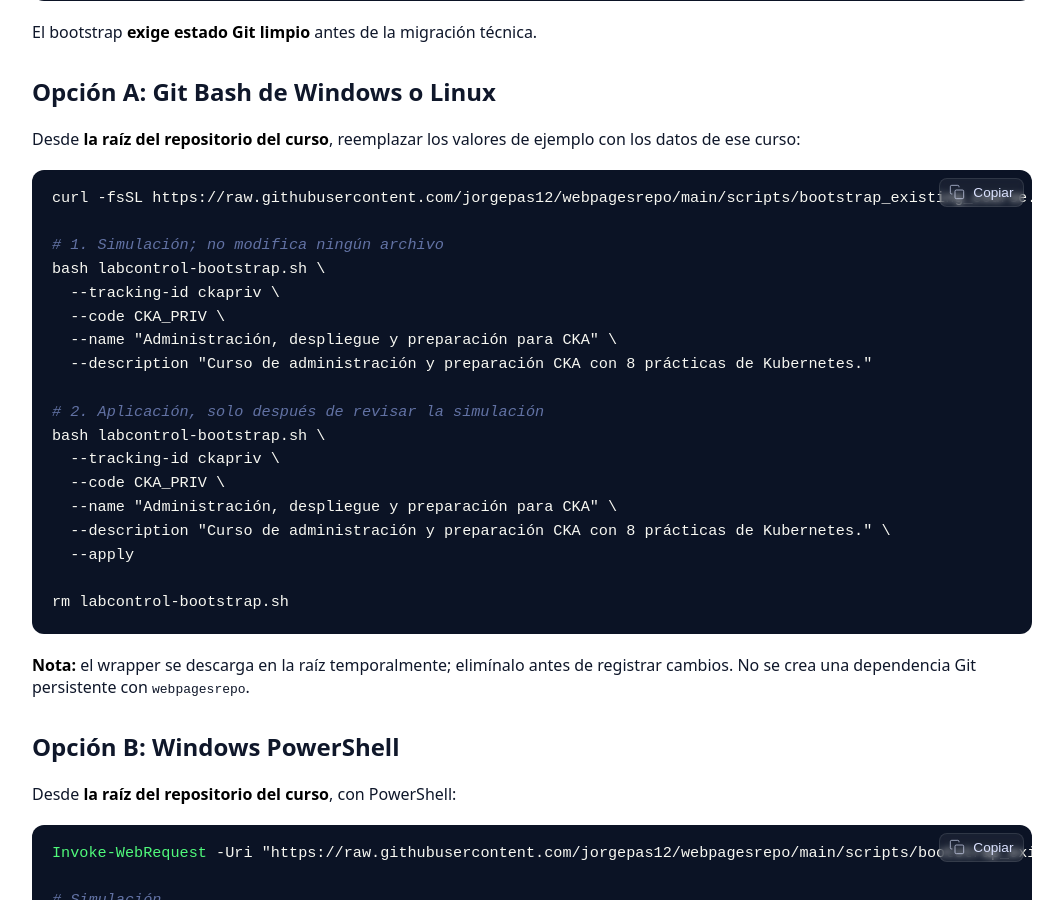
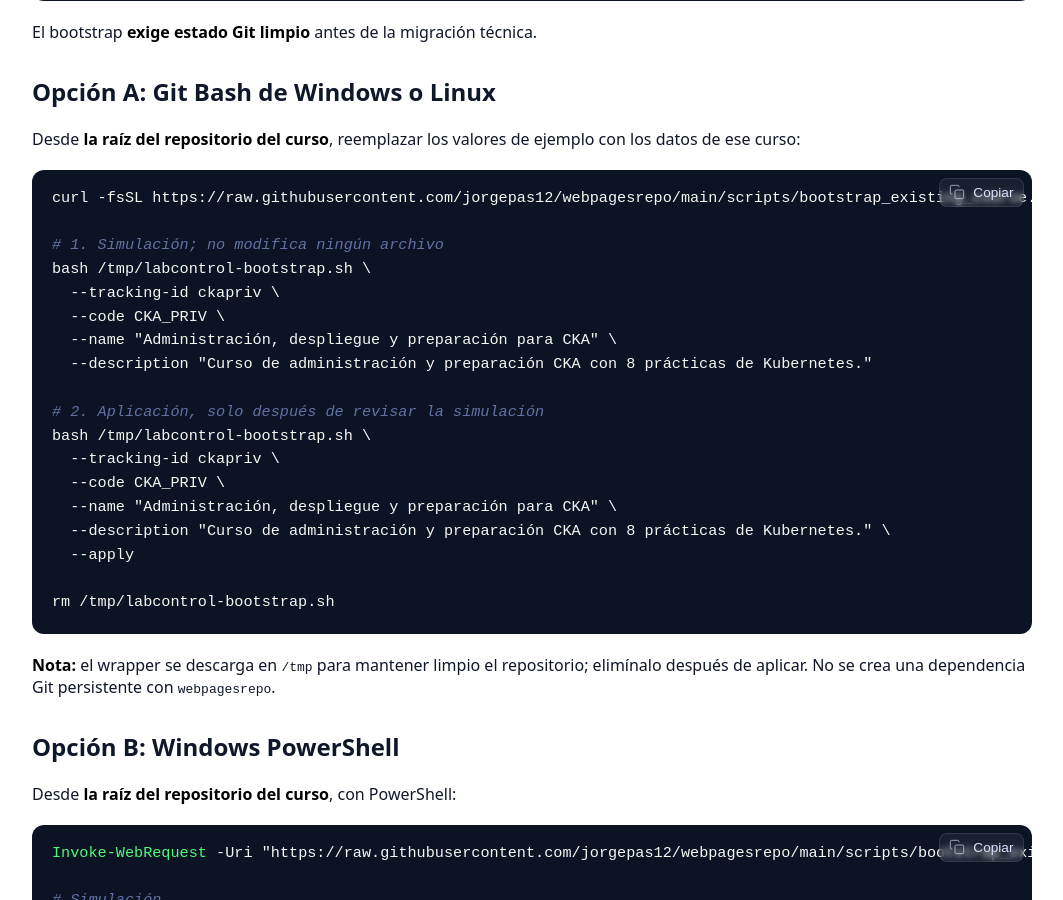
Before and after one commit to jorgepas12/webpagesrepo, a Jekyll site: the page built from docs/ONBOARDING-COURSE-INSTRUCTOR.md, in a window 1280 px wide and 900 px high, scrolled down 917 px. Shown: the whole window, without its empty margins (108-1171 px from the left). Built offline with Jekyll 4.4.1, drawn with Linux system fonts in a browser that asks for light colours; our own code applies the rules of GitHub Pages for plain Markdown files.

Commit message:
fix(docs): descargar bootstrap fuera del árbol Git limpio (#42)

````diff
--- a/docs/ONBOARDING-COURSE-INSTRUCTOR.md
+++ b/docs/ONBOARDING-COURSE-INSTRUCTOR.md
@@ -31,27 +31,27 @@ El bootstrap **exige estado Git limpio** antes de la migración técnica.
 Desde **la raíz del repositorio del curso**, reemplazar los valores de ejemplo con los datos de ese curso:
 
 ```bash
-curl -fsSL https://raw.githubusercontent.com/jorgepas12/webpagesrepo/main/scripts/bootstrap_existing_course.sh -o labcontrol-bootstrap.sh
+curl -fsSL https://raw.githubusercontent.com/jorgepas12/webpagesrepo/main/scripts/bootstrap_existing_course.sh -o /tmp/labcontrol-bootstrap.sh
 
 # 1. Simulación; no modifica ningún archivo
-bash labcontrol-bootstrap.sh \
+bash /tmp/labcontrol-bootstrap.sh \
   --tracking-id ckapriv \
   --code CKA_PRIV \
   --name "Administración, despliegue y preparación para CKA" \
   --description "Curso de administración y preparación CKA con 8 prácticas de Kubernetes."
 
 # 2. Aplicación, solo después de revisar la simulación
-bash labcontrol-bootstrap.sh \
+bash /tmp/labcontrol-bootstrap.sh \
   --tracking-id ckapriv \
   --code CKA_PRIV \
   --name "Administración, despliegue y preparación para CKA" \
   --description "Curso de administración y preparación CKA con 8 prácticas de Kubernetes." \
   --apply
 
-rm labcontrol-bootstrap.sh
+rm /tmp/labcontrol-bootstrap.sh
 ```
 
-**Nota:** el wrapper se descarga en la raíz temporalmente; elimínalo antes de registrar cambios. No se crea una dependencia Git persistente con `webpagesrepo`.
+**Nota:** el wrapper se descarga en `/tmp` para mantener limpio el repositorio; elimínalo después de aplicar. No se crea una dependencia Git persistente con `webpagesrepo`.
 
 ## Opción B: Windows PowerShell
 
````
